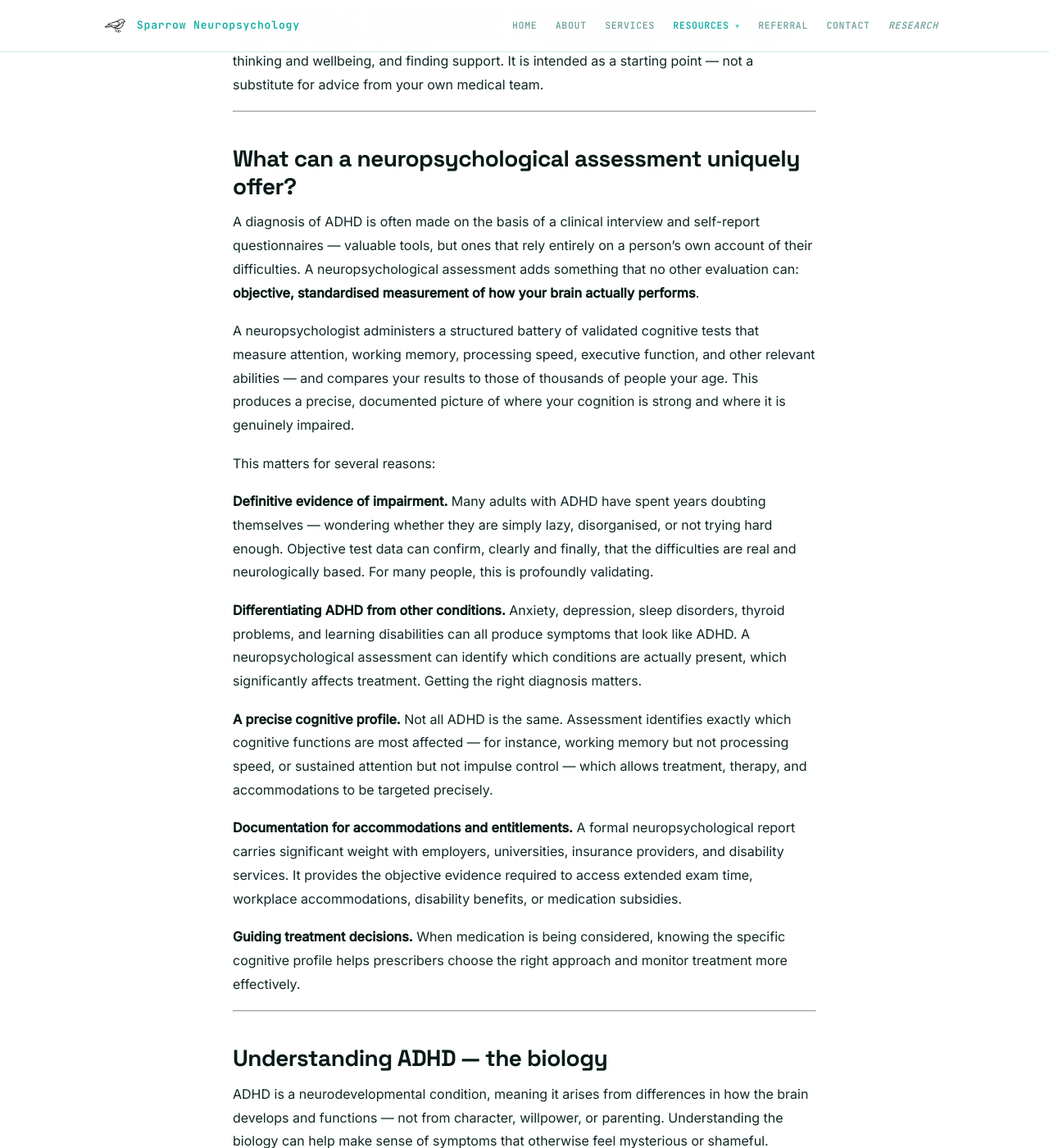
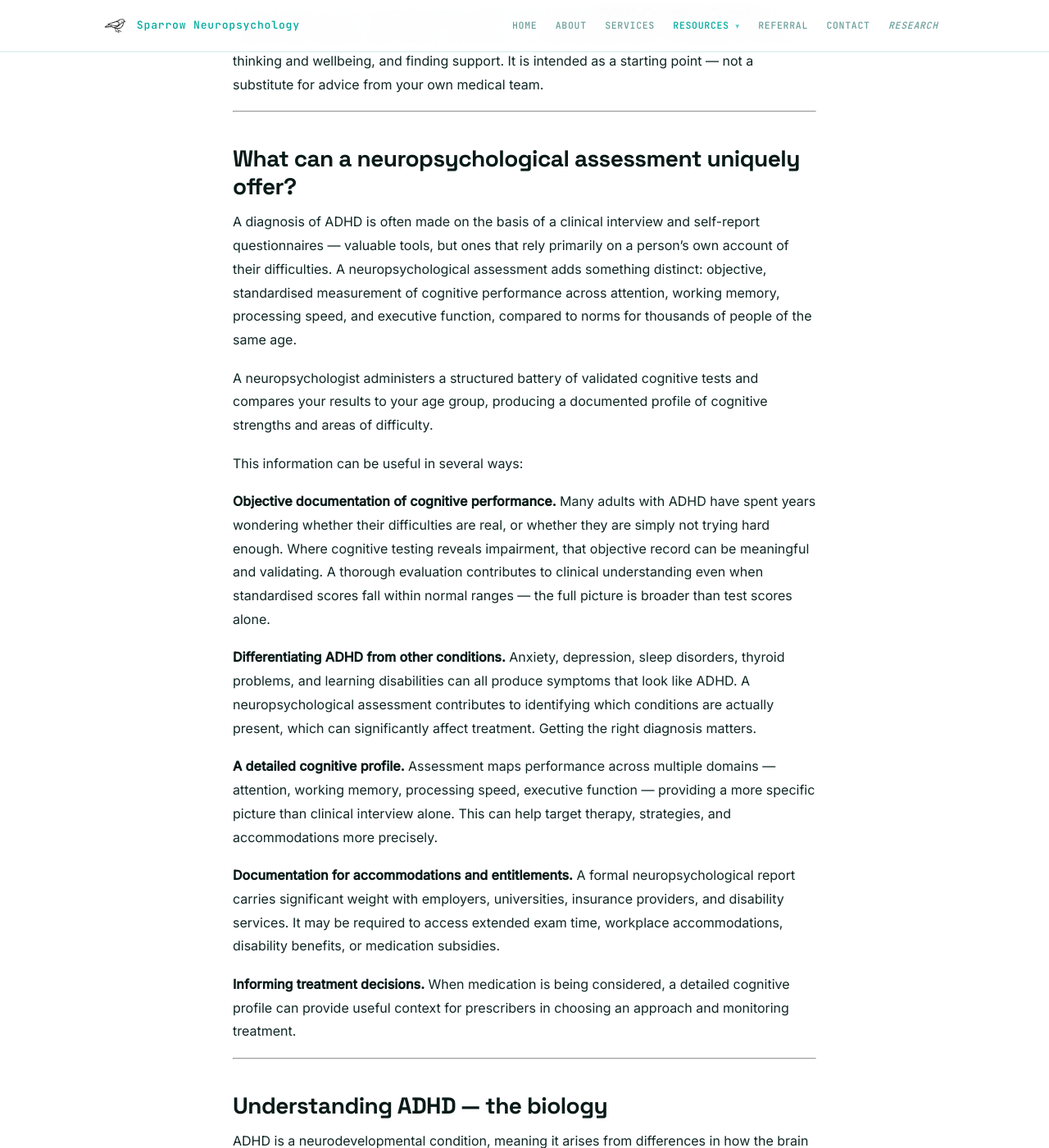
Before and after one commit to cfxb/sparrow-clinic, a Jekyll site: the page built from resources/adhd.md, in a window 1280 px wide and 1400 px high, scrolled down 586 px. Shown: the whole window at 82% size. Built offline with Jekyll 4.4.1, drawn with Linux system fonts in a browser that asks for light colours.

Commit message:
Tone down neuropsychological assessment section on ADHD page
- Removed "Definitive evidence of impairment" heading; replaced with "Objective
  documentation of cognitive performance"
- Softened "confirm, clearly and finally" to reflect that impairment is not
  always found on cognitive testing
- Added acknowledgement that evaluation contributes even when standardised
  scores fall within normal ranges
- Changed "identifies exactly which cognitive functions are most affected" to
  "maps performance across multiple domains"
- Changed "Guiding" to "Informing" treatment decisions (less prescriptive)
- Removed "entirely" and "no other evaluation can" overstatements

Co-Authored-By: Claude Sonnet 4.6 <noreply@anthropic.com>

```diff
--- a/resources/adhd.md
+++ b/resources/adhd.md
@@ -12,21 +12,21 @@ These resources are oriented towards adults with ADHD in **British Columbia, Can
 
 ## What can a neuropsychological assessment uniquely offer?
 
-A diagnosis of ADHD is often made on the basis of a clinical interview and self-report questionnaires — valuable tools, but ones that rely entirely on a person's own account of their difficulties. A neuropsychological assessment adds something that no other evaluation can: **objective, standardised measurement of how your brain actually performs**.
+A diagnosis of ADHD is often made on the basis of a clinical interview and self-report questionnaires — valuable tools, but ones that rely primarily on a person's own account of their difficulties. A neuropsychological assessment adds something distinct: objective, standardised measurement of cognitive performance across attention, working memory, processing speed, and executive function, compared to norms for thousands of people of the same age.
 
-A neuropsychologist administers a structured battery of validated cognitive tests that measure attention, working memory, processing speed, executive function, and other relevant abilities — and compares your results to those of thousands of people your age. This produces a precise, documented picture of where your cognition is strong and where it is genuinely impaired.
+A neuropsychologist administers a structured battery of validated cognitive tests and compares your results to your age group, producing a documented profile of cognitive strengths and areas of difficulty.
 
-This matters for several reasons:
+This information can be useful in several ways:
 
-**Definitive evidence of impairment.** Many adults with ADHD have spent years doubting themselves — wondering whether they are simply lazy, disorganised, or not trying hard enough. Objective test data can confirm, clearly and finally, that the difficulties are real and neurologically based. For many people, this is profoundly validating.
+**Objective documentation of cognitive performance.** Many adults with ADHD have spent years wondering whether their difficulties are real, or whether they are simply not trying hard enough. Where cognitive testing reveals impairment, that objective record can be meaningful and validating. A thorough evaluation contributes to clinical understanding even when standardised scores fall within normal ranges — the full picture is broader than test scores alone.
 
-**Differentiating ADHD from other conditions.** Anxiety, depression, sleep disorders, thyroid problems, and learning disabilities can all produce symptoms that look like ADHD. A neuropsychological assessment can identify which conditions are actually present, which significantly affects treatment. Getting the right diagnosis matters.
+**Differentiating ADHD from other conditions.** Anxiety, depression, sleep disorders, thyroid problems, and learning disabilities can all produce symptoms that look like ADHD. A neuropsychological assessment contributes to identifying which conditions are actually present, which can significantly affect treatment. Getting the right diagnosis matters.
 
-**A precise cognitive profile.** Not all ADHD is the same. Assessment identifies exactly which cognitive functions are most affected — for instance, working memory but not processing speed, or sustained attention but not impulse control — which allows treatment, therapy, and accommodations to be targeted precisely.
+**A detailed cognitive profile.** Assessment maps performance across multiple domains — attention, working memory, processing speed, executive function — providing a more specific picture than clinical interview alone. This can help target therapy, strategies, and accommodations more precisely.
 
-**Documentation for accommodations and entitlements.** A formal neuropsychological report carries significant weight with employers, universities, insurance providers, and disability services. It provides the objective evidence required to access extended exam time, workplace accommodations, disability benefits, or medication subsidies.
+**Documentation for accommodations and entitlements.** A formal neuropsychological report carries significant weight with employers, universities, insurance providers, and disability services. It may be required to access extended exam time, workplace accommodations, disability benefits, or medication subsidies.
 
-**Guiding treatment decisions.** When medication is being considered, knowing the specific cognitive profile helps prescribers choose the right approach and monitor treatment more effectively.
+**Informing treatment decisions.** When medication is being considered, a detailed cognitive profile can provide useful context for prescribers in choosing an approach and monitoring treatment.
 
 ---
 
```
